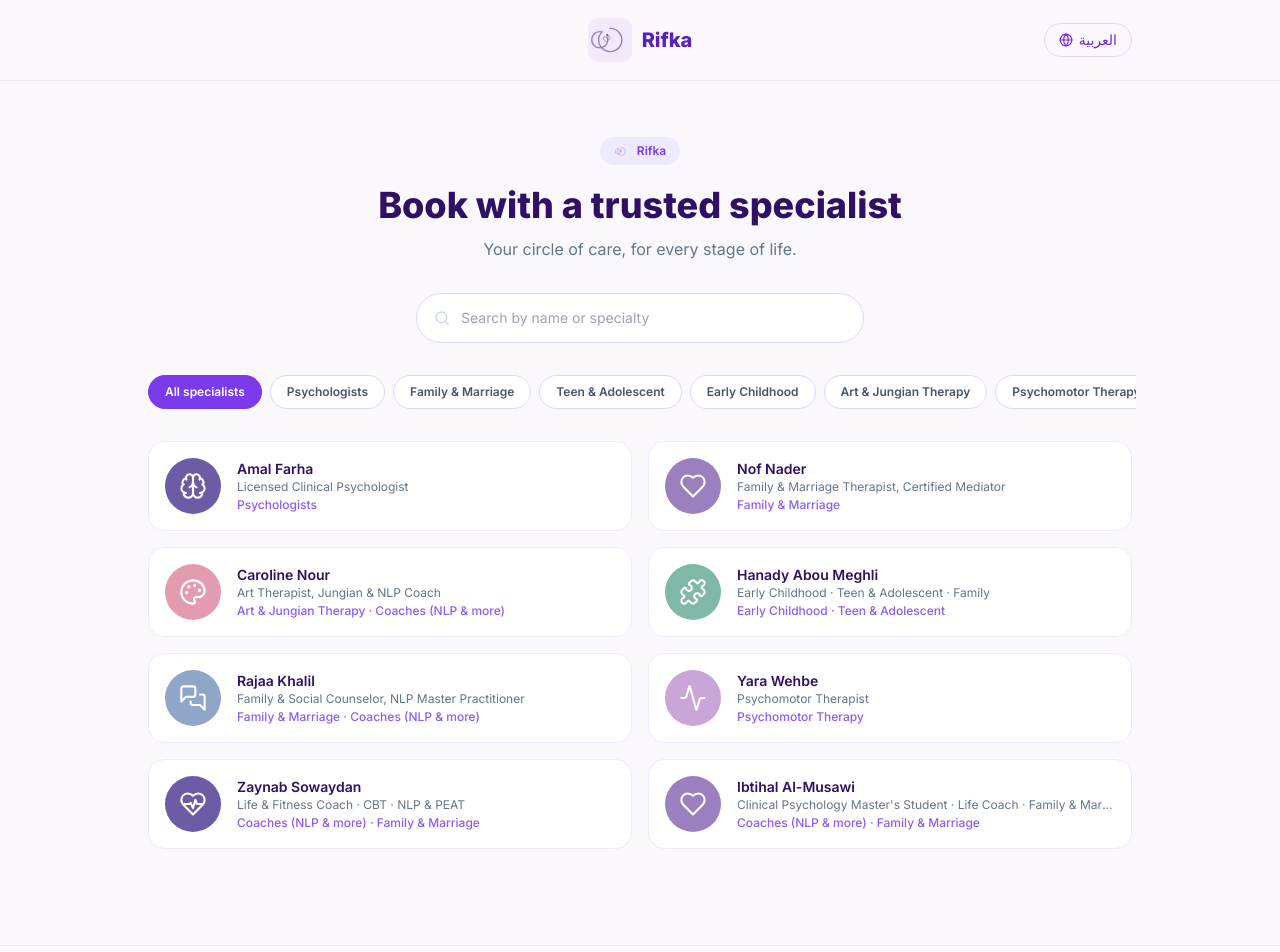
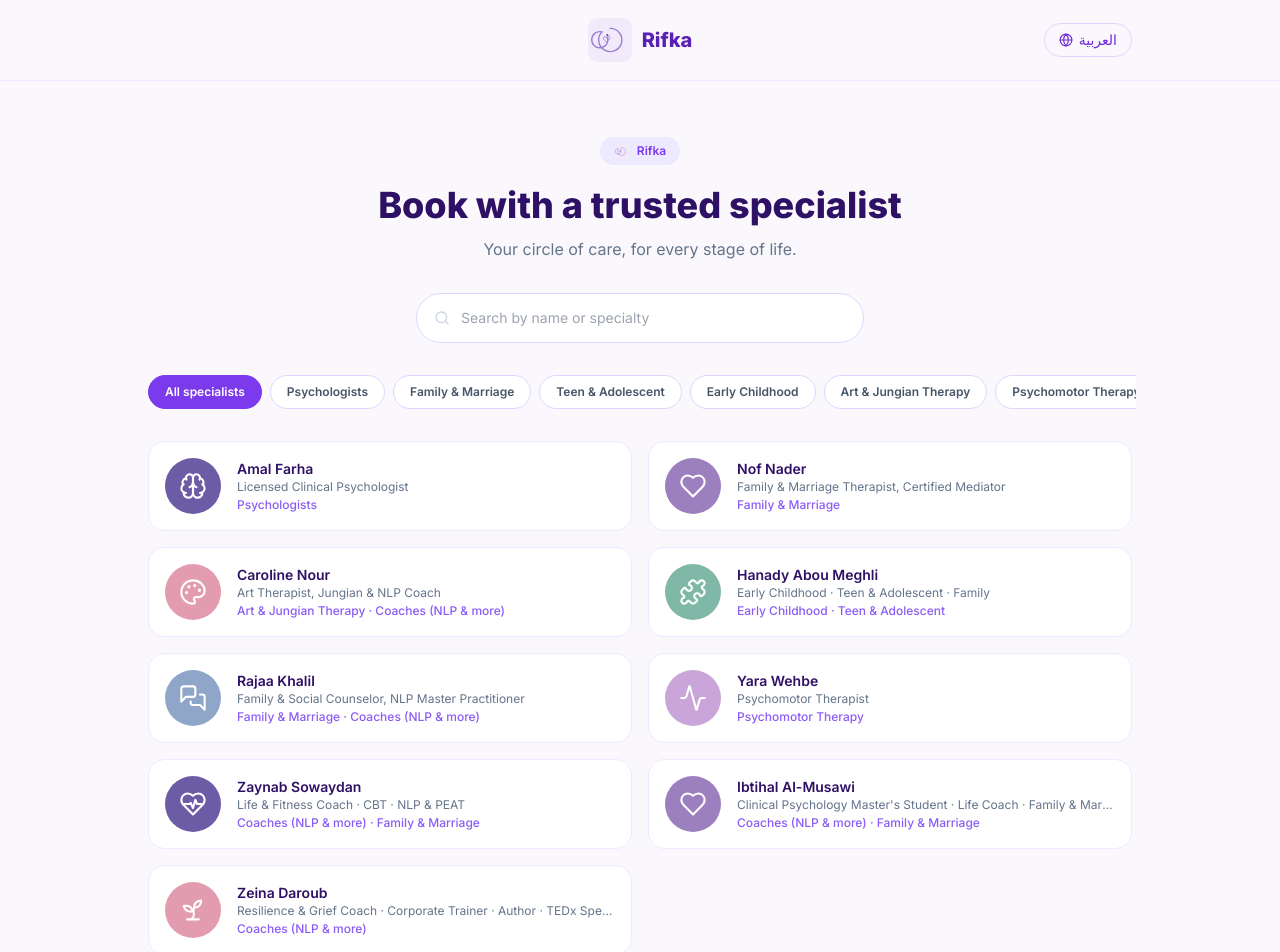
Before and after one commit to rifka-lb/Rifka-app, a React (Vite) app: page / in a window 1280 px wide. Shown: the top 952 px of the page. Built offline with nearby package versions, Linux system fonts and the light colour scheme.

Commit message:
Add Zeina Daroub (Resilience & Grief Coach)
Co-Authored-By: Claude Sonnet 5.5 <noreply@anthropic.com>
Claude-Session: https://claude.ai/code/session_01MQAJ2K9wJvGQJQU5af1EsP

```diff
--- a/App.jsx
+++ b/App.jsx
@@ -3,7 +3,7 @@ import {
   Globe, ArrowLeft, ArrowRight, MessageCircle, Calendar, MapPin,
   CheckCircle2, Settings, BarChart3, Plus, Pencil, Trash2, Users,
   ChevronRight, Video, Building2, Loader2, LayoutGrid, Search,
-  Brain, Heart, Palette, Puzzle, MessagesSquare, Activity, Dumbbell, HeartPulse, User
+  Brain, Heart, Palette, Puzzle, MessagesSquare, Activity, Dumbbell, HeartPulse, Sprout, User
 
 } from "lucide-react";
 
@@ -155,6 +155,19 @@ const DEFAULT_SPECIALISTS = [
     expertise_ar: "لايف كوتشينغ، الإرشاد الأسري والزواجي، علم النفس الإكلينيكي (ماجستير قيد الدراسة)",
     price: "Contact for pricing", credentials_en: "Certified Life Coach & Trainer, Family & Marriage Guide (NovaVision Academy)", credentials_ar: "لايف كوتش ومدرِّبة معتمدة، مرشدة أسرية وزوجية (أكاديمية NovaVision)",
     calendly: "https://calendly.com/ibtihalalmusawi3578/30min", whatsapp: "9647734278348",
+  },
+  {
+    id: "s_zeina", order: 9, categoryIds: ["c8"], active: true, icon: "sprout",
+    name_en: "Zeina Daroub", name_ar: "زينة الضاروب",
+    title_en: "Resilience & Grief Coach · Corporate Trainer · Author · TEDx Speaker", title_ar: "مدرّبة في المرونة النفسية والتعافي من الفقد · مدرّبة مؤسسات · كاتبة · متحدثة TEDx",
+    bio_en: "One-on-one coaching for women navigating identity loss and major life transitions while still carrying the responsibilities others see. Together we work through the grief beneath the outward strength, rebuild a sense of self, and find your footing again, using NLP, hypnosis, Time Line Therapy®, and yoga-based practices for grounding the body and mind. Sessions are available in Arabic, English, and French.",
+    bio_ar: "جلسات كوتشينغ فردية للنساء اللواتي يمررن بفقدان الهوية أو تحوّل كبير في حياتهن، وما زلن يحملن مسؤوليات يراها الآخرون بوضوح. نعمل معاً على الحزن الكامن خلف القوة الظاهرة، ونعيد بناء إحساسك بذاتك، ونجد توازنك من جديد، باستخدام تقنيات NLP والتنويم الإيحائي وTime Line Therapy®، إلى جانب ممارسات اليوغا لتثبيت الجسد والعقل. الجلسات متوفرة بالعربية والإنجليزية والفرنسية.",
+    location_en: "Online", location_ar: "أونلاين",
+    mode: "online", languages: "AR, EN, FR",
+    expertise_en: "Resilience, Grief & Loss, Identity & Life Transitions, NLP, Hypnosis, Time Line Therapy®, Yoga-based Practices",
+    expertise_ar: "المرونة النفسية، الحزن والفقد، الهوية والتحولات الحياتية، NLP، التنويم الإيحائي، Time Line Therapy®، ممارسات اليوغا",
+    price: "Contact for pricing", credentials_en: "Corporate Trainer, Author, TEDx Speaker", credentials_ar: "مدرّبة مؤسسات، كاتبة، متحدثة TEDx",
+    calendly: "https://link.msgsndr.com/widget/bookings/my-calendar-2024-discovery-call-89cf221a-3af2-444f-8bcb-04d38ebd4b23", whatsapp: "96181448034",
   },
 ];
 
@@ -342,7 +355,7 @@ function OrbitMark({ size = 22 }) {
   );
 }
 
-const SPECIALTY_ICONS = { brain: Brain, heart: Heart, palette: Palette, puzzle: Puzzle, messages: MessagesSquare, activity: Activity, dumbbell: Dumbbell, heartpulse: HeartPulse };
+const SPECIALTY_ICONS = { brain: Brain, heart: Heart, palette: Palette, puzzle: Puzzle, messages: MessagesSquare, activity: Activity, dumbbell: Dumbbell, heartpulse: HeartPulse, sprout: Sprout };
 
 function Avatar({ name, icon, colorIndex, size = 56 }) {
   const Icon = SPECIALTY_ICONS[icon] || User;
```
